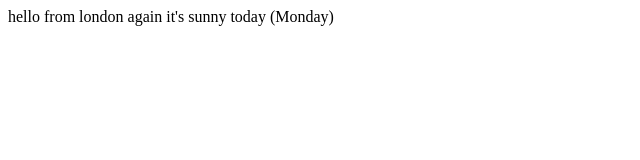
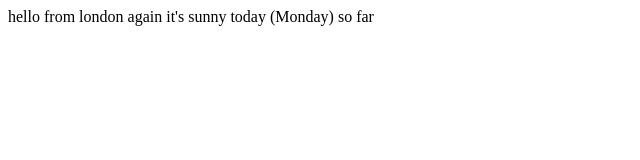
Before and after one commit to ChrisCYB999/FirstRepository, a plain HTML site: page index.html in a window 1280 px wide. Shown: the full height of the page, 0-640 px from the left. Drawn offline with Linux system fonts and the light colour scheme.

Commit message:
added file with weather again

```diff
--- a/index.html
+++ b/index.html
@@ -8,6 +8,6 @@
 </head>
 <body>
     hello from london again
-    it's sunny today (Monday)
+    it's sunny today (Monday) so far
 </body>
 </html>
```
